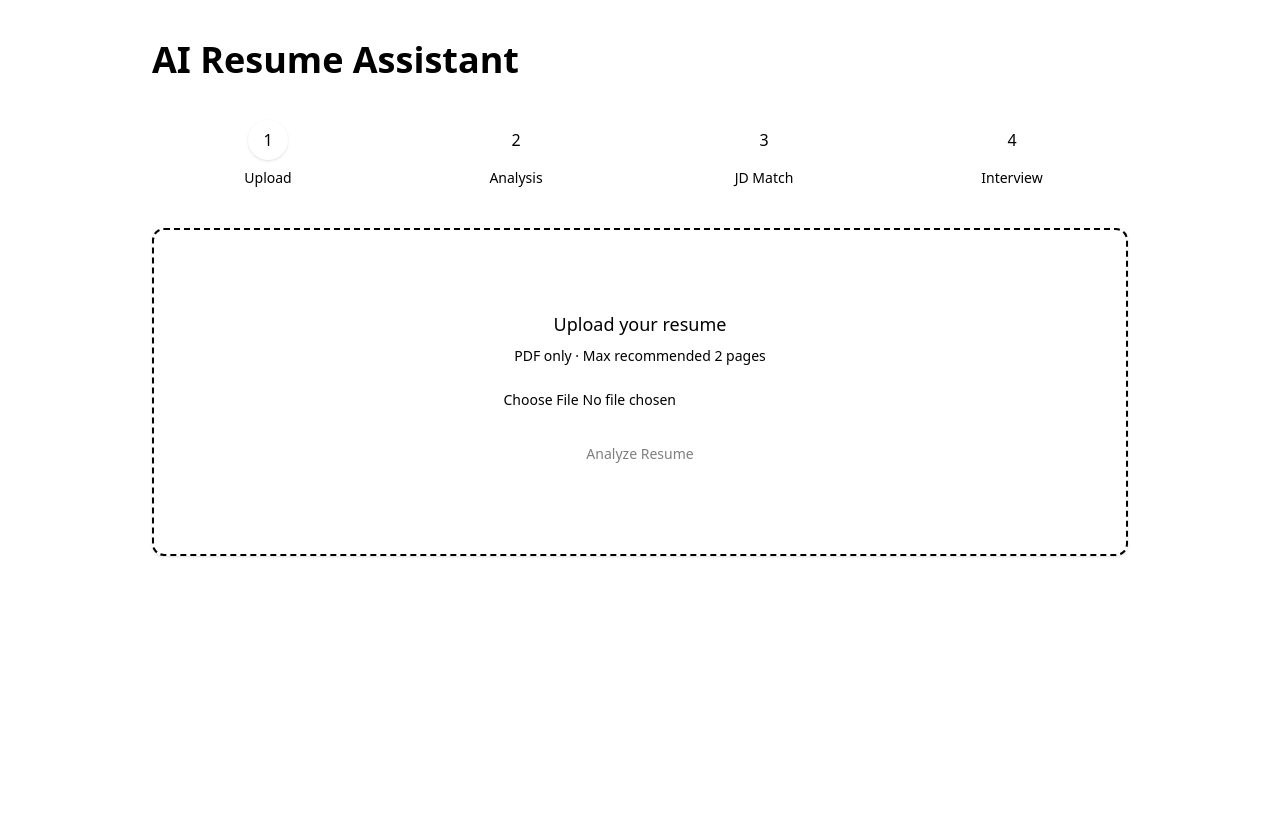
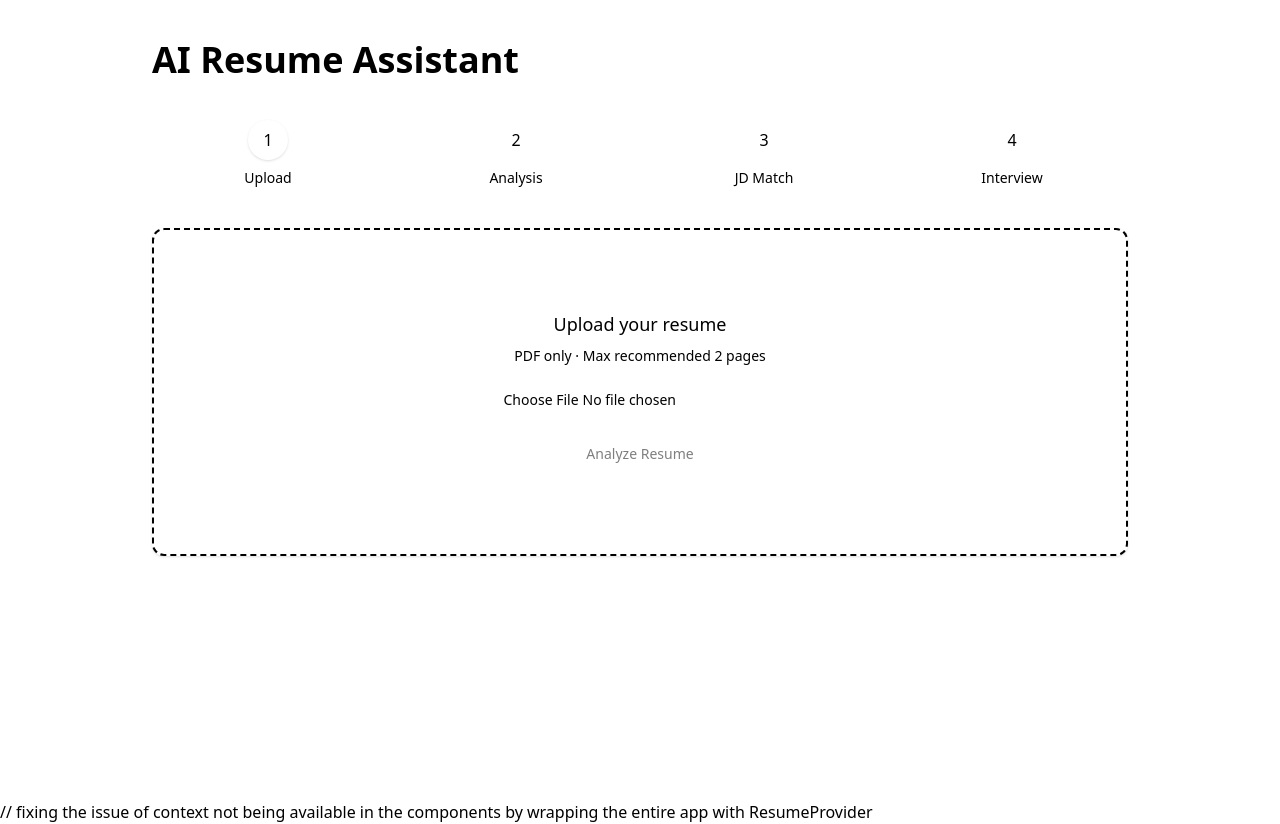
Before and after one commit to DarksoulHP19/AI-Resume-Career-Assistant, a React app in the folder frontend/: page / in a window 1280 px wide. Before the commit the page ends 800 px from the top, so only its background shows below. Built offline with nearby package versions, Linux system fonts and the light colour scheme; the HTML template or start-up script is replaced by a standard one.

Commit message:
frontend error fix started.

```diff
--- a/frontend/src/App.tsx
+++ b/frontend/src/App.tsx
@@ -20,6 +20,7 @@ export default function App() {
           {step === 2 && <InterviewStep />}
         </main>
       </div>
+      // fixing the issue of context not being available in the components by wrapping the entire app with ResumeProvider
     </ResumeProvider>
   );
 }
```
